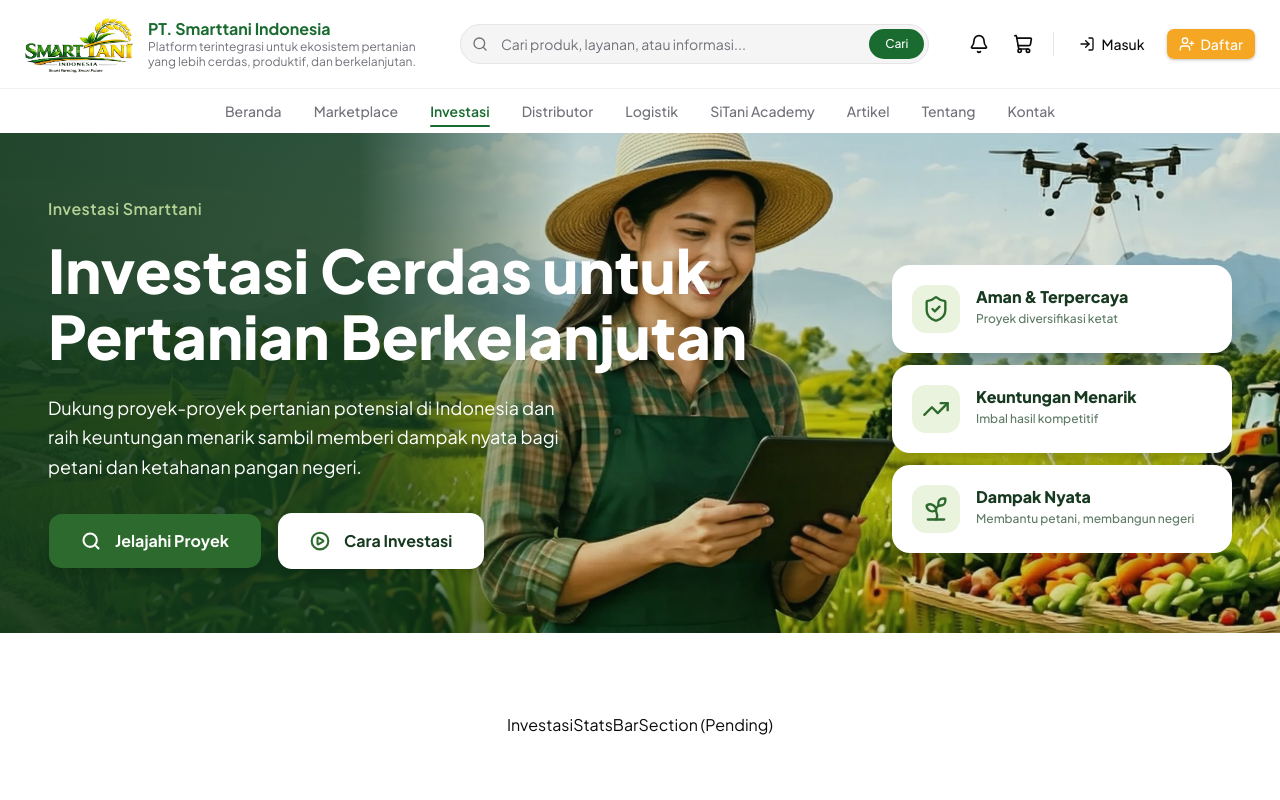
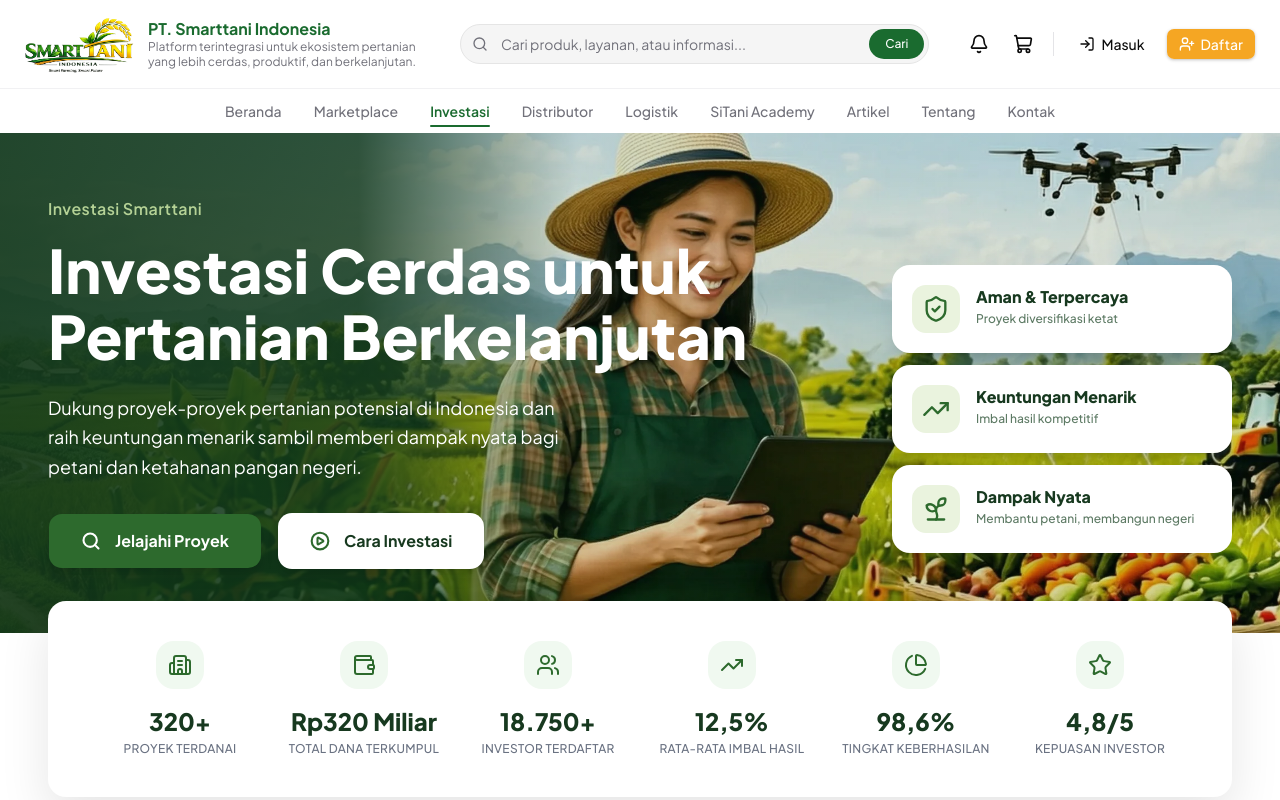
Before and after one commit to SyariefHayat/smartTani, a Next.js app: page /investasi in a window 1280 px wide. Shown: the top 800 px of the page. Built offline with nearby package versions, Linux system fonts and the light colour scheme.

Commit message:
feat: implement stats bar section - issue #92

```diff
--- a/components/sections/investasi/InvestasiStatsBarSection.tsx
+++ b/components/sections/investasi/InvestasiStatsBarSection.tsx
@@ -1 +1,36 @@
-export default function InvestasiStatsBarSection() { return <section className='py-20 text-center border-b'><div>InvestasiStatsBarSection (Pending)</div></section>; }
+import { Building2, Wallet, Users, TrendingUp, PieChart, Star } from "lucide-react";
+import { INVESTASI_STATS_BAR } from "@/constants/investasi";
+
+export default function InvestasiStatsBarSection() {
+  const icons = [Building2, Wallet, Users, TrendingUp, PieChart, Star];
+
+  return (
+    <section className="relative z-20 -mt-8 px-5 sm:px-8 md:px-10 lg:px-12">
+      <div className="mx-auto max-w-7xl rounded-2xl bg-white p-6 shadow-[0_20px_50px_rgba(0,0,0,0.1)] md:p-8 lg:p-10">
+        <div className="grid grid-cols-2 gap-y-10 sm:grid-cols-3 md:grid-cols-6 md:gap-y-0">
+          {INVESTASI_STATS_BAR.map((item, index) => {
+            const Icon = icons[index];
+            return (
+              <div
+                key={item.label}
+                className="flex flex-col items-center text-center px-2"
+              >
+                <div className="mb-4 flex size-10 items-center justify-center rounded-2xl bg-[#f0f9f0] text-[#2D6A2D] sm:size-12">
+                  <Icon className="size-5 sm:size-6" strokeWidth={2} />
+                </div>
+                <div className="space-y-1">
+                  <h3 className="text-lg font-extrabold text-[#17391f] sm:text-xl lg:text-2xl">
+                    {item.value}
+                  </h3>
+                  <p className="text-[10px] font-medium text-gray-500 uppercase tracking-wide sm:text-xs">
+                    {item.label}
+                  </p>
+                </div>
+              </div>
+            );
+          })}
+        </div>
+      </div>
+    </section>
+  );
+}
```
